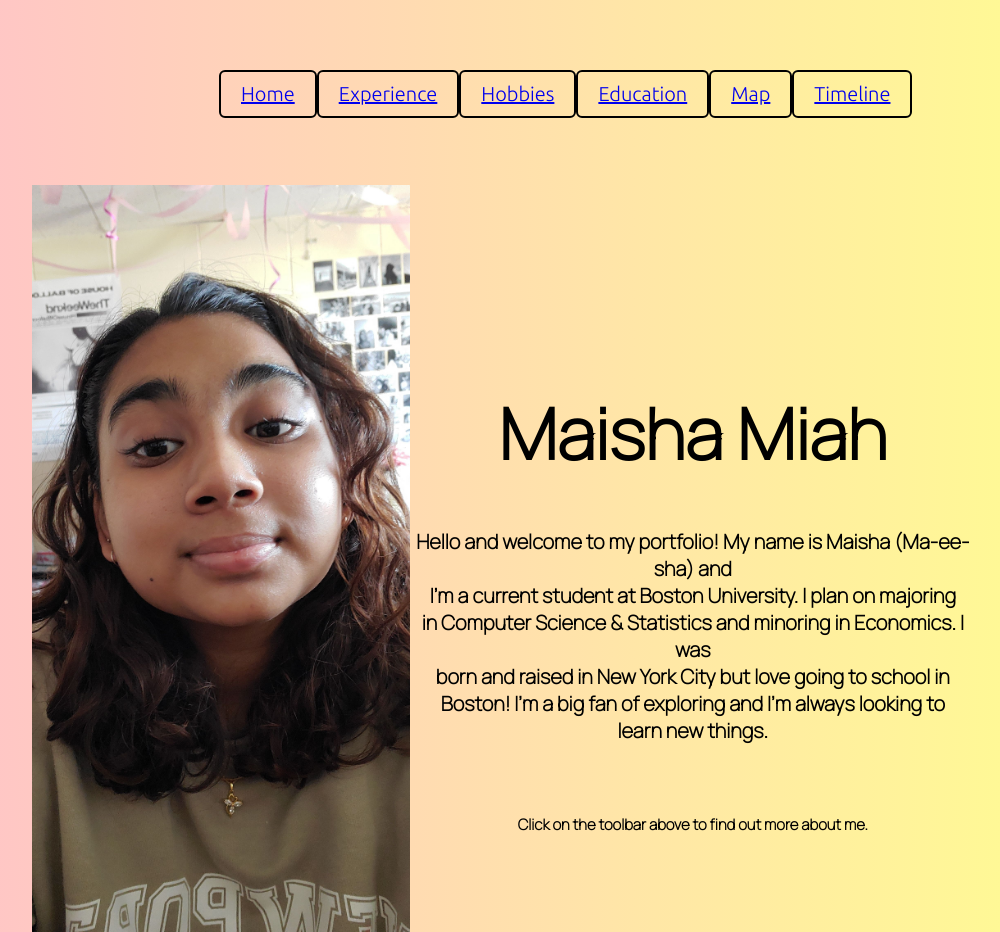
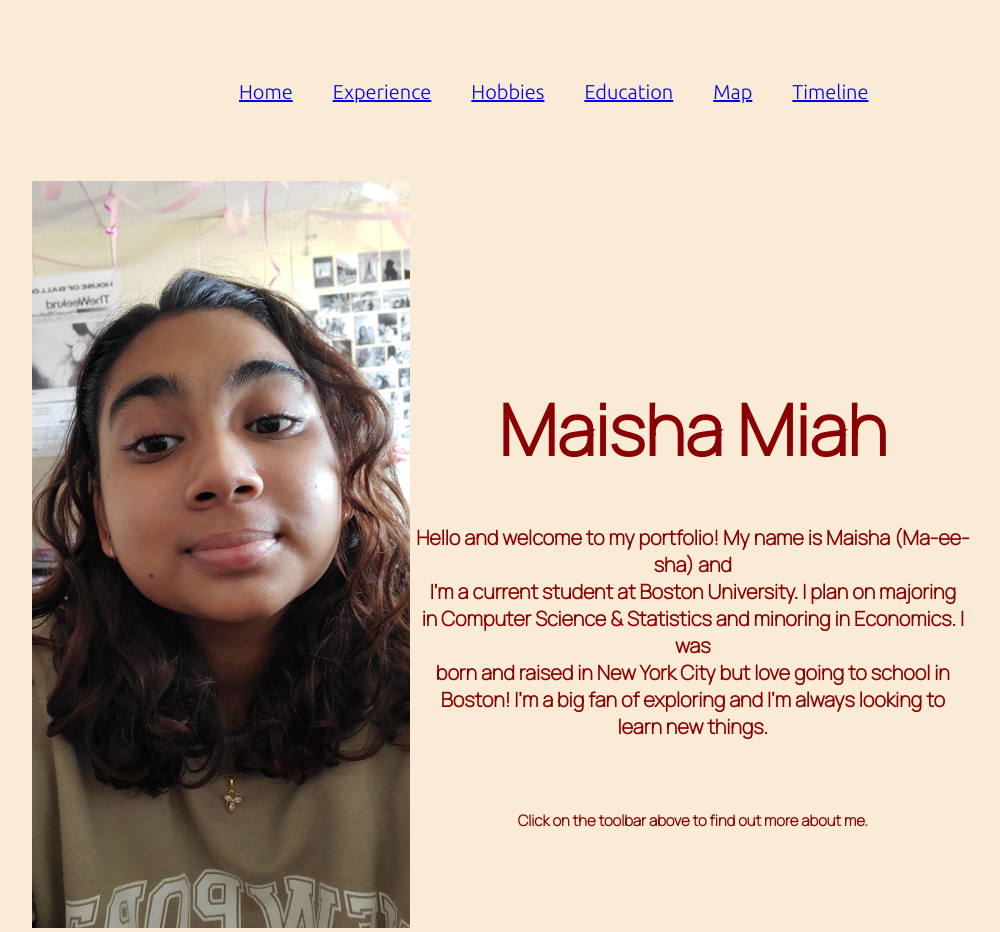
Before and after one commit to mmiah00/Personal-Portfolio, a Flask app: page / in a window 1280 px wide; the page is wider, and only the part inside the window is pictured. Shown: that part, without its empty margins (136-1136 px from the left). Run offline with Flask 2, Linux system fonts and the light colour scheme; parts of the project's set-up code (start-up, migrations or seed data) failed here and were passed over.

Commit message:
changed background color to cream and font color to red

```diff
--- a/app/static/styles/main.css
+++ b/app/static/styles/main.css
@@ -4,6 +4,7 @@ p, h1, h2, h3, h4, h5, h6, button {
     /* font-family: 'Nunito', sans-serif; */
     /* font-family: 'Ubuntu', sans-serif; */
     font-family: 'Manrope', sans-serif;
+    color: rgb(139, 0,0);
 }
 
 h1 {
@@ -12,7 +13,8 @@ h1 {
 }
 
 body {
-    background-image: linear-gradient(to right, pink, #FFFF8F);
+    /* background-image: linear-gradient(to right, pink, #FFFF8F); */
+    background-color: antiquewhite;
     background-size: cover;
     overflow-x: scroll;
     font-family: "Ubuntu", sans-serif;
@@ -39,9 +41,9 @@ body {
     font-size: 20px;
     border-radius: 6px;
     text-align: center;
-    border: 2px solid black;
+    border: 2px solid rgb(139, 0,0)
     outline: 1px;
-    color: #0e0000;
+    color: rgb(139, 0,0);
 }
 
 /* *********** FOR HOMEPAGE *********** */
```
